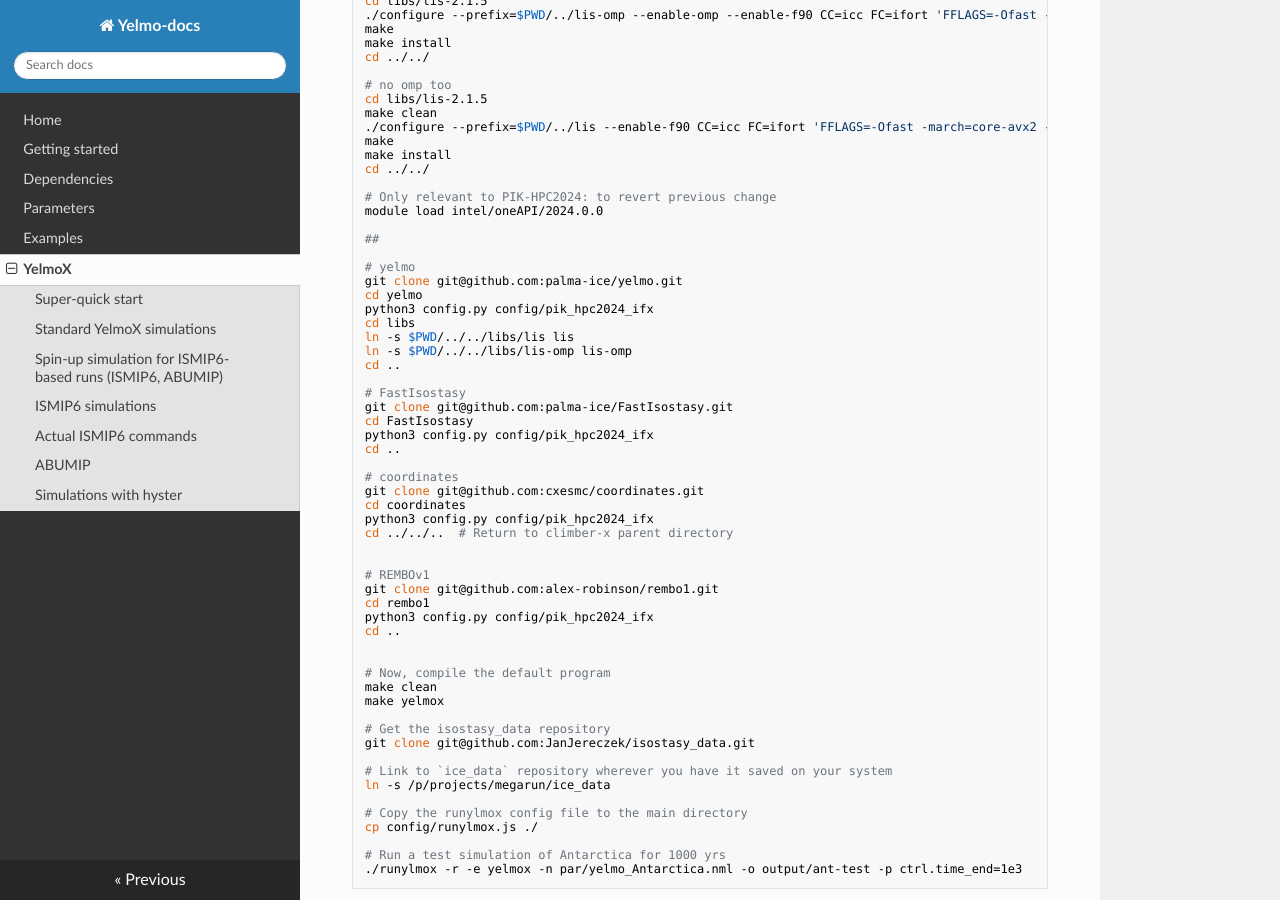
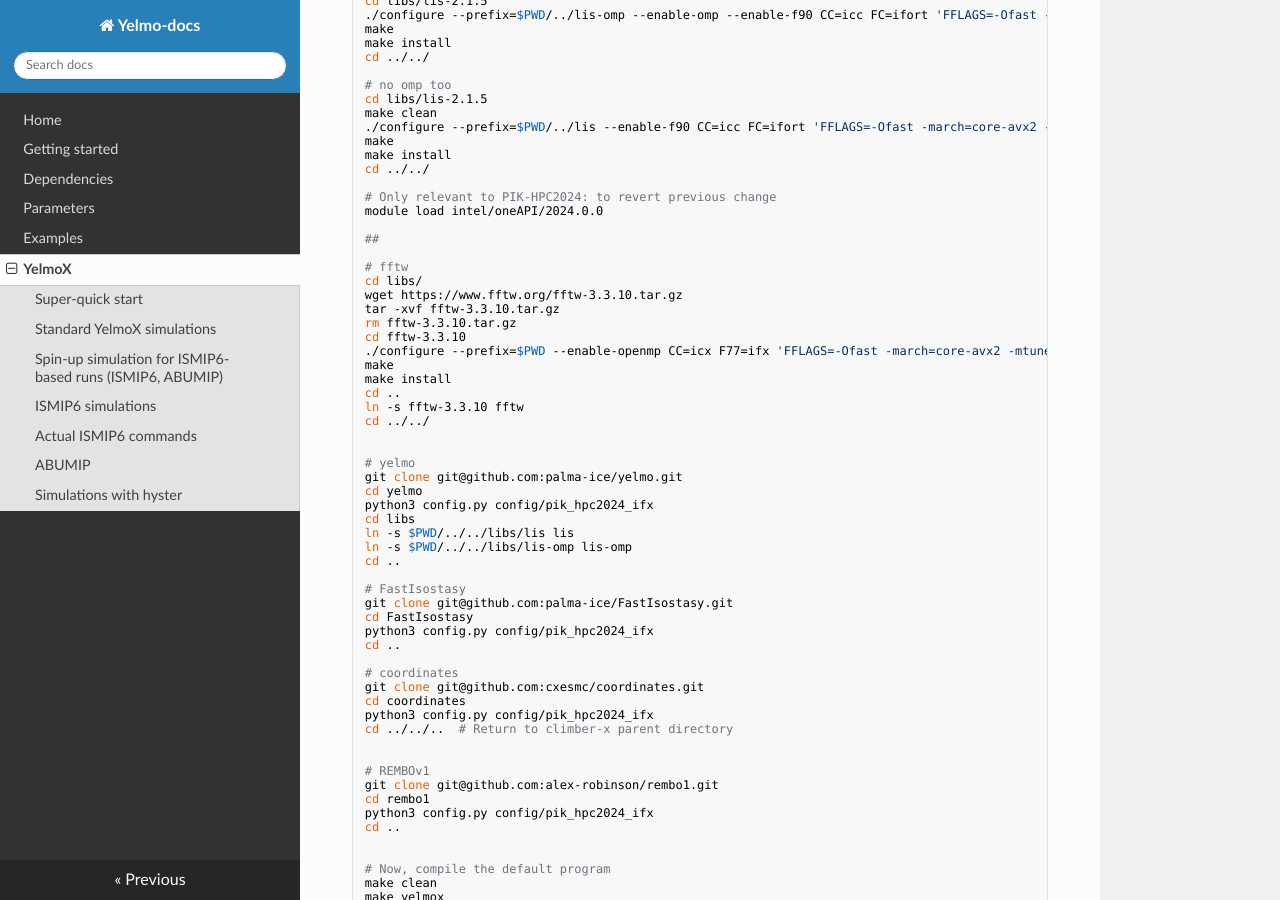
Before and after one commit to palma-ice/yelmo-docs, an MkDocs documentation site: the page built from docs/running-with-yelmox.md, in a window 1280 px wide and 900 px high, scrolled down 1489 px. Built offline with MkDocs 1.6.1, drawn with Linux system fonts in a browser that asks for light colours; nearby versions of some CDN libraries.

Commit message:
Updated docs (need further revision to use new climber-x-exlib libraries).

```diff
--- a/docs/running-with-yelmox.md
+++ b/docs/running-with-yelmox.md
@@ -48,6 +48,20 @@ cd ../../
 module load intel/oneAPI/2024.0.0
 
 ##
+
+# fftw
+cd libs/
+wget https://www.fftw.org/fftw-3.3.10.tar.gz
+tar -xvf fftw-3.3.10.tar.gz
+rm fftw-3.3.10.tar.gz
+cd fftw-3.3.10
+./configure --prefix=$PWD --enable-openmp CC=icx F77=ifx 'FFLAGS=-Ofast -march=core-avx2 -mtune=core-avx2 -traceback' 'CFLAGS=-Ofast -march=core-avx2 -mtune=core-avx2 -traceback'
+make
+make install
+cd ..
+ln -s fftw-3.3.10 fftw
+cd ../../
+
 
 # yelmo
 git clone git@github.com:palma-ice/yelmo.git
```
Also changed, not shown: docs/getting-started.md (+1 -1 lines).
